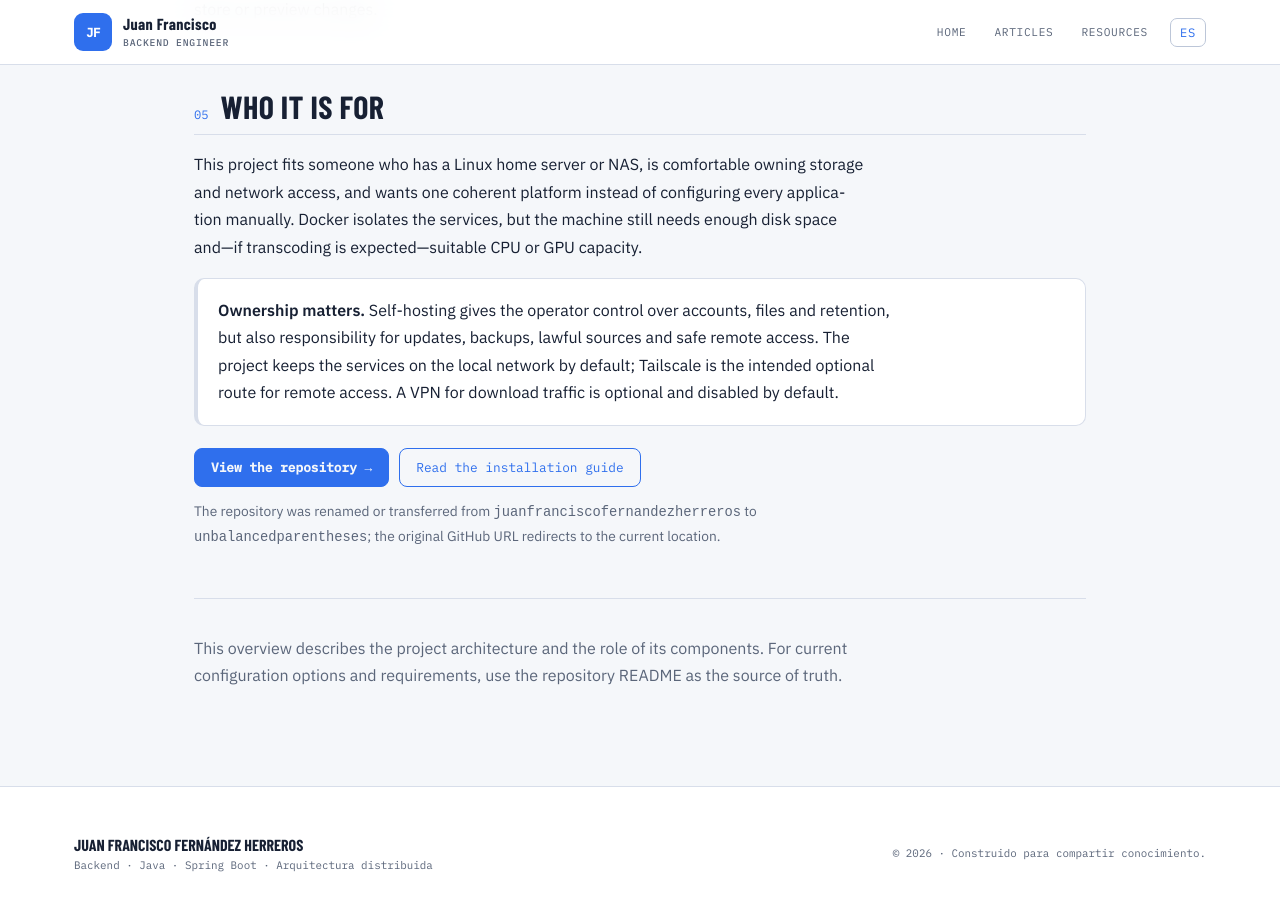
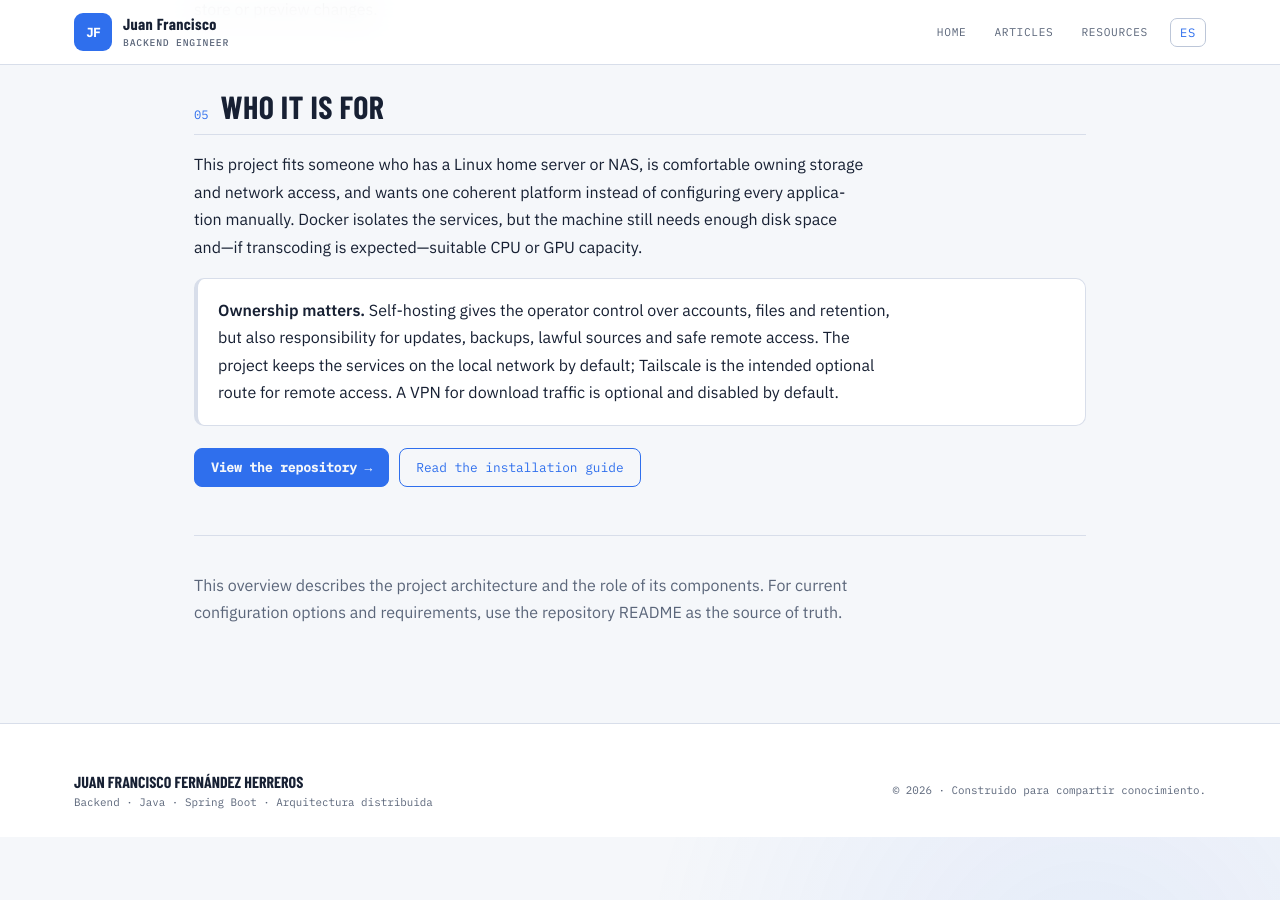
Before and after one commit to juanfranciscofernandezherreros/juanfranciscofernandezherreros.github.io, a Jekyll site: the page built from _posts/2026-09-09-media-server.html, in a window 1280 px wide and 900 px high, scrolled down 2167 px. Built offline with Jekyll 4.4.1, drawn with Linux system fonts in a browser that asks for light colours.

Commit message:
fix: update Media Server repository links

```diff
--- a/_posts/2026-09-09-media-server.html
+++ b/_posts/2026-09-09-media-server.html
@@ -57,8 +57,7 @@
   <section id="fit"><div class="head"><span class="num">05</span><h2>Who it is for</h2></div>
     <p>This project fits someone who has a Linux home server or NAS, is comfortable owning storage and network access, and wants one coherent platform instead of configuring every application manually. Docker isolates the services, but the machine still needs enough disk space and—if transcoding is expected—suitable CPU or GPU capacity.</p>
     <div class="callout"><p><strong>Ownership matters.</strong> Self-hosting gives the operator control over accounts, files and retention, but also responsibility for updates, backups, lawful sources and safe remote access. The project keeps the services on the local network by default; Tailscale is the intended optional route for remote access. A VPN for download traffic is optional and disabled by default.</p></div>
-    <div class="cta"><a class="button primary" href="https://github.com/unbalancedparentheses/media-server">View the repository &rarr;</a><a class="button" href="https://github.com/unbalancedparentheses/media-server#quick-start">Read the installation guide</a></div>
-    <p class="small">The repository was renamed or transferred from <code>juanfranciscofernandezherreros</code> to <code>unbalancedparentheses</code>; the original GitHub URL redirects to the current location.</p>
+    <div class="cta"><a class="button primary" href="https://github.com/juanfranciscofernandezherreros/media-server">View the repository &rarr;</a><a class="button" href="https://github.com/juanfranciscofernandezherreros/media-server#quick-start">Read the installation guide</a></div>
   </section>
   <footer><p>This overview describes the project architecture and the role of its components. For current configuration options and requirements, use the repository README as the source of truth.</p></footer>
 </div>
```
